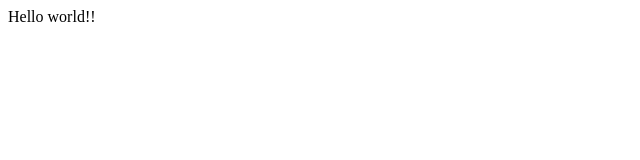
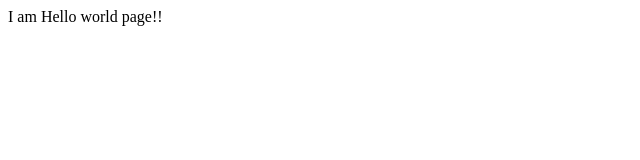
Before and after one commit to berefernandez/testaction, a plain HTML site: page helloworld.html in a window 1280 px wide. Shown: the whole page, without its empty margins (0-640 px from the left). Drawn offline with Linux system fonts and the light colour scheme.

Commit message:
Update repo

```diff
--- a/helloworld.html
+++ b/helloworld.html
@@ -1,5 +1,5 @@
 <!DOCTYPE html>
 <html>
     <header></header>
-    <body>Hello world!!</body>
+    <body>I am Hello world page!!</body>
 </html>
```
